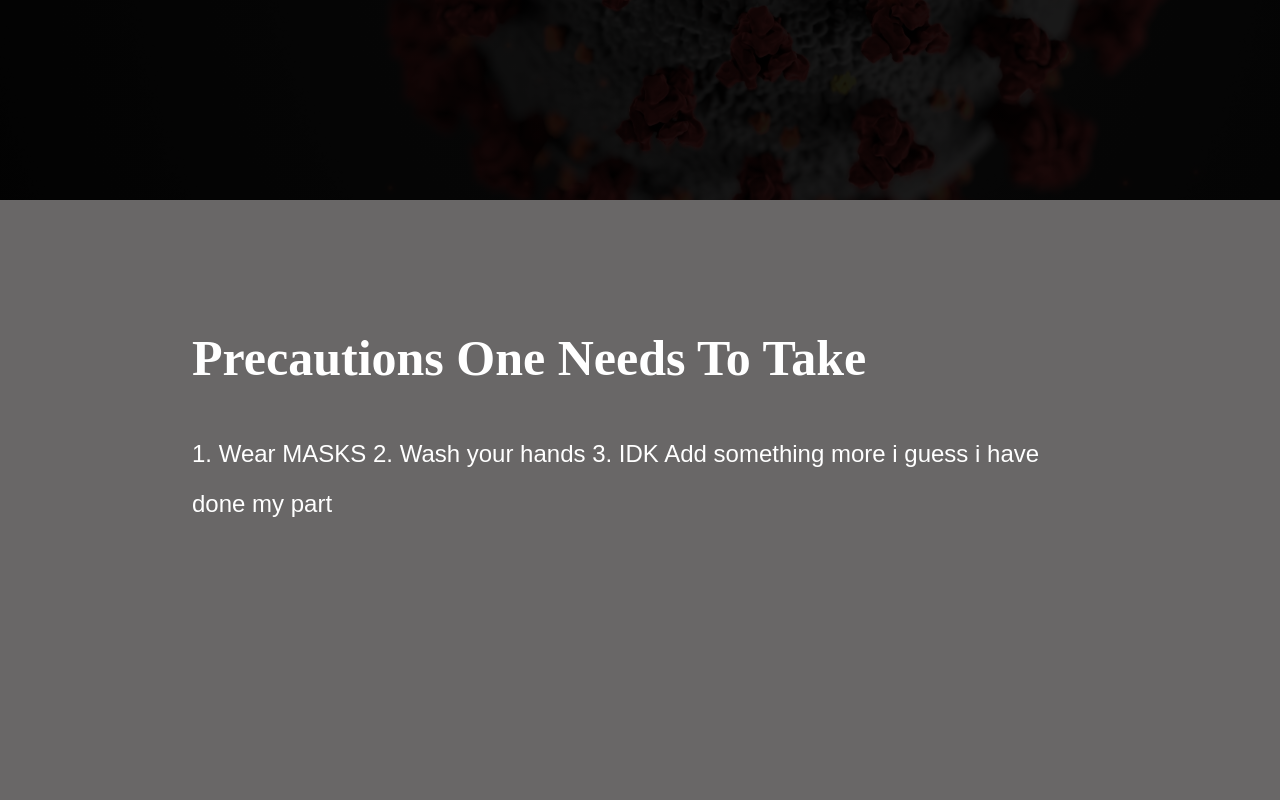
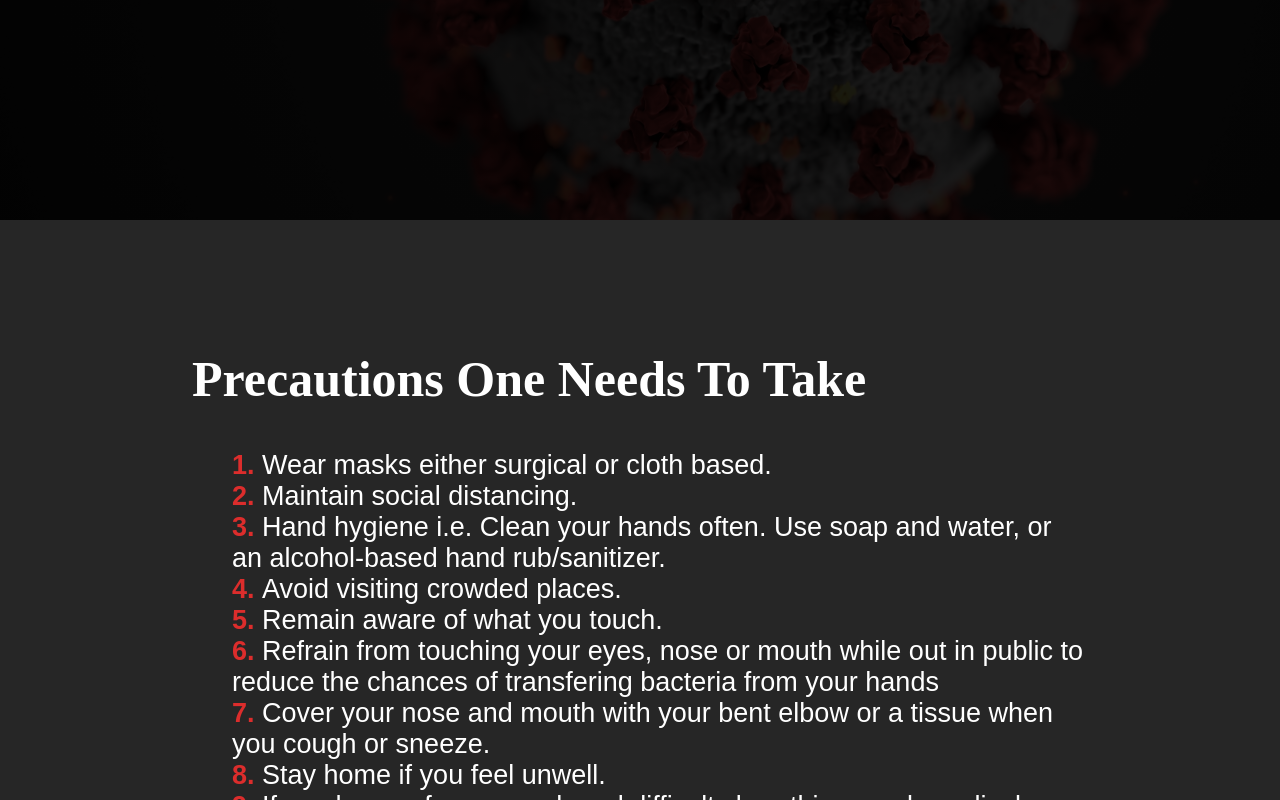
Before and after one commit to rohit0110/Covidify, a plain HTML site: page index.html in a window 1280 px wide. Shown: the part 2000-2800 px from the top of the page. Drawn offline with nearby package versions, Linux system fonts and the light colour scheme; no server answers.

Commit message:
logo size, precautions added

```diff
--- a/index.html
+++ b/index.html
@@ -105,10 +105,17 @@ He/She will also be able to telescope into local issues (near him/her) or zoom o
     <div class="text-part">
         <h1>
 Precautions One Needs To Take</h1>
-<p>
-1. Wear MASKS
-2. Wash your hands
-3. IDK Add something more i guess i have done my part</p>
+<ol>
+<li>Wear masks either surgical or cloth based.</li>
+<li>Maintain social distancing.</li>
+<li>Hand hygiene i.e. Clean your hands often. Use soap and water, or an alcohol-based hand rub/sanitizer.</li>
+<li>Avoid visiting crowded places.</li>
+<li>Remain aware of what you touch.</li>
+<li>Refrain from touching your eyes, nose or mouth while out in public to reduce the chances of transfering bacteria from your hands</li>
+<li>Cover your nose and mouth with your bent elbow or a tissue when you cough or sneeze.</li>
+<li>Stay home if you feel unwell.</li>
+<li>If you have a fever, cough and difficulty breathing, seek medical attention.</li>
+</ol>
 </div>
 </section>
 
--- a/style1.css
+++ b/style1.css
@@ -36,10 +36,10 @@ header{
 .logo{
     display: flex;
     align-items: center;
-    padding-left: 20px;
+    padding-left: 5px;
 }
 .logo img{
-    width: 60px;
+    width:200px;
 }
 .logo p {
     font-weight: bold;
@@ -68,7 +68,7 @@ header{
     display: flex;
     justify-content: right;
     list-style: none;
-    margin-right: 5%;
+    margin-right: 2%;
 }
 
 nav ul{
@@ -140,7 +140,7 @@ a:hover{
     flex-wrap: wrap;
     flex-direction: row;
     width: 100%;
-    height: 700px;
+    height: 710px;
 }
 .graph-area{
     position: relative;
@@ -150,7 +150,7 @@ a:hover{
     flex-wrap: wrap;
     flex-direction: row;
     width: 100%;
-    height: 700px;
+    height: 710px;
 }
 .contact-area{
     position: absolute;
@@ -194,9 +194,24 @@ a:hover{
     background-color: #262626
 }
 .port-area{
-    background-color: #696767;
+    background-color: #262626;
     color: #fff;
 }
+
+ol {
+    font-size: 27px;
+    list-style: none;
+    counter-reset: my-awesome-counter;
+ }
+ol li {
+     counter-increment: my-awesome-counter;
+}
+ol li::before {
+    content: counter(my-awesome-counter) ". ";
+    color: #dc2d2c;
+    font-weight: bold;
+}
+
 .service-area{
     background-color: #fefefe;
 }
```
